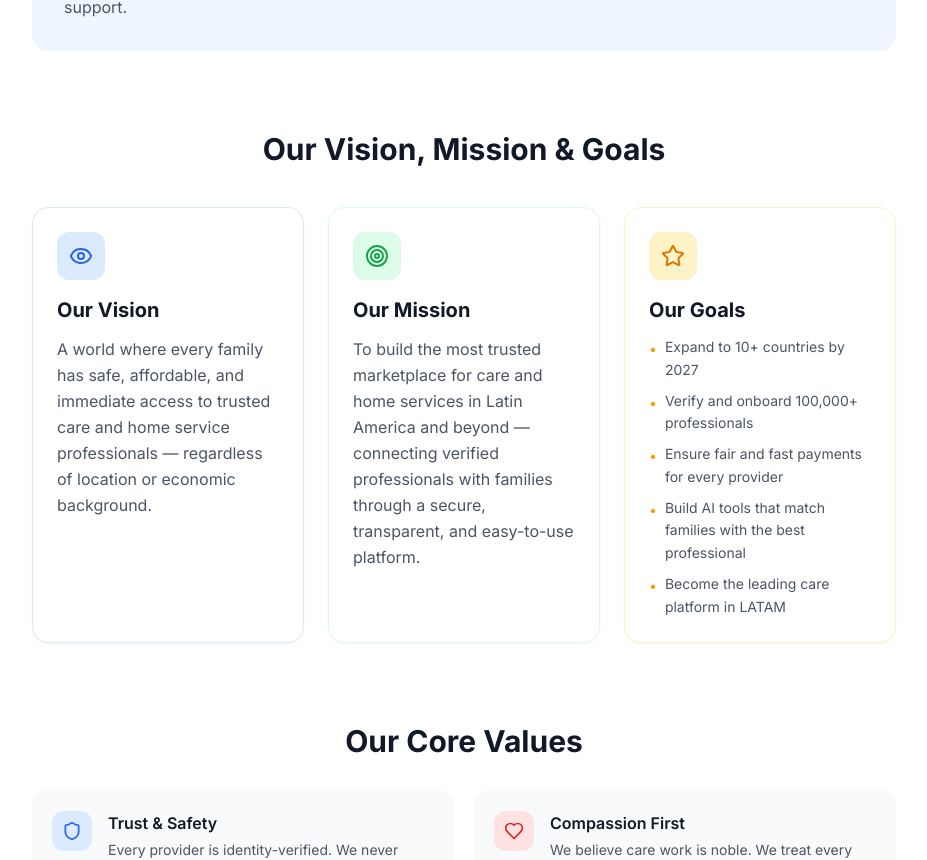
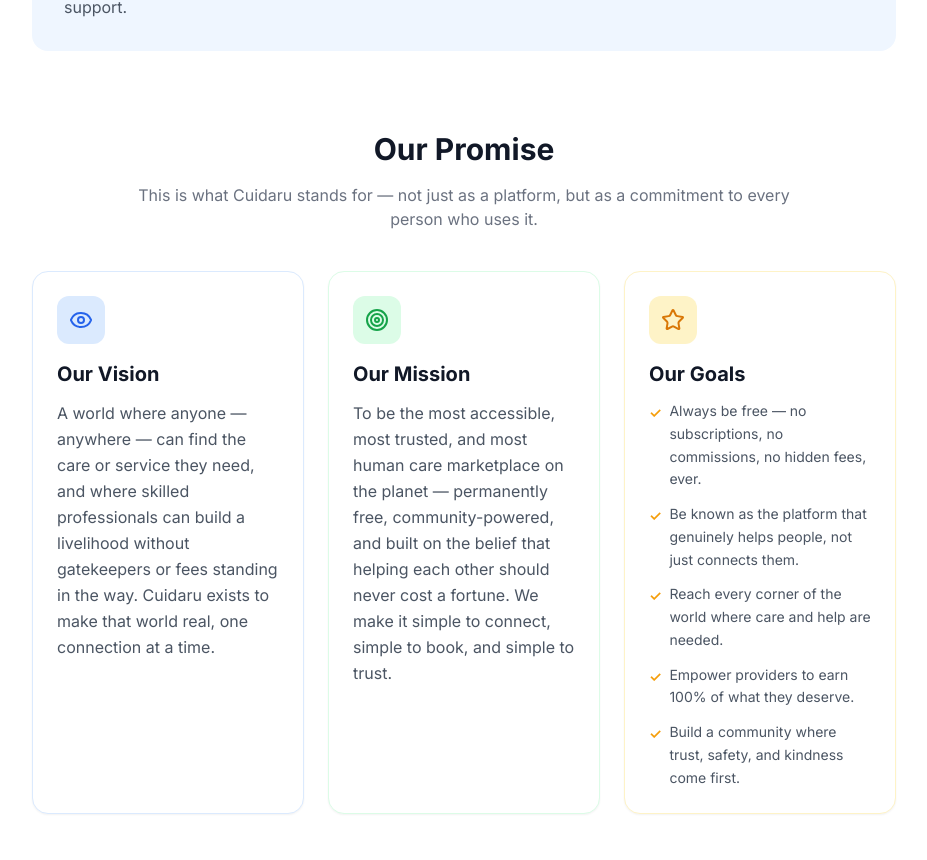
Before and after one commit to jesraecudal-ai/cuidaru-on-demand-professional-home-care-and-assistance, a React (Vite) app: page /about in a window 1280 px wide. Shown: the part 1775-2635 px from the top of the page, without its empty margins (176-1103 px from the left). Built offline with nearby package versions, Linux system fonts and the light colour scheme; no server answers; the HTML template or start-up script is replaced by a standard one.

Commit message:
File changes

```diff
--- a/src/pages/About.jsx
+++ b/src/pages/About.jsx
@@ -120,18 +120,37 @@ export default function About() {
 
         {/* Vision, Mission, Goals */}
         <motion.section initial={{ opacity: 0, y: 30 }} whileInView={{ opacity: 1, y: 0 }} viewport={{ once: true }} transition={{ duration: 0.5 }}>
-          <h2 className="text-3xl font-bold text-gray-900 mb-10 text-center">{t('about_vmg_title')}</h2>
+          <h2 className="text-3xl font-bold text-gray-900 mb-4 text-center">Our Promise</h2>
+          <p className="text-center text-gray-500 mb-10 max-w-2xl mx-auto">This is what Cuidaru stands for — not just as a platform, but as a commitment to every person who uses it.</p>
           <div className="grid md:grid-cols-3 gap-6">
             {[
-              { border: 'border-blue-100', bg: 'bg-blue-100', Icon: Eye, iconClass: 'text-blue-600', title: t('about_vision_title'), content: <p className="text-gray-600 leading-relaxed">{t('about_vision_desc')}</p> },
-              { border: 'border-green-100', bg: 'bg-green-100', Icon: Target, iconClass: 'text-green-600', title: t('about_mission_title'), content: <p className="text-gray-600 leading-relaxed">{t('about_mission_desc')}</p> },
-              { border: 'border-amber-100', bg: 'bg-amber-100', Icon: Star, iconClass: 'text-amber-600', title: t('about_goals_title'), content: (
-                <ul className="text-gray-600 space-y-2 text-sm leading-relaxed">
-                  {[t('about_goal1'), t('about_goal2'), t('about_goal3'), t('about_goal4'), t('about_goal5')].map((g, i) => (
-                    <li key={i} className="flex items-start gap-2"><span className="text-amber-500 mt-0.5">•</span> {g}</li>
-                  ))}
-                </ul>
-              )},
+              {
+                border: 'border-blue-100', bg: 'bg-blue-100', Icon: Eye, iconClass: 'text-blue-600',
+                title: 'Our Vision',
+                content: <p className="text-gray-600 leading-relaxed">A world where anyone — anywhere — can find the care or service they need, and where skilled professionals can build a livelihood without gatekeepers or fees standing in the way. Cuidaru exists to make that world real, one connection at a time.</p>
+              },
+              {
+                border: 'border-green-100', bg: 'bg-green-100', Icon: Target, iconClass: 'text-green-600',
+                title: 'Our Mission',
+                content: <p className="text-gray-600 leading-relaxed">To be the most accessible, most trusted, and most human care marketplace on the planet — permanently free, community-powered, and built on the belief that helping each other should never cost a fortune. We make it simple to connect, simple to book, and simple to trust.</p>
+              },
+              {
+                border: 'border-amber-100', bg: 'bg-amber-100', Icon: Star, iconClass: 'text-amber-600',
+                title: 'Our Goals',
+                content: (
+                  <ul className="text-gray-600 space-y-3 text-sm leading-relaxed">
+                    {[
+                      'Always be free — no subscriptions, no commissions, no hidden fees, ever.',
+                      'Be known as the platform that genuinely helps people, not just connects them.',
+                      'Reach every corner of the world where care and help are needed.',
+                      'Empower providers to earn 100% of what they deserve.',
+                      'Build a community where trust, safety, and kindness come first.',
+                    ].map((g, i) => (
+                      <li key={i} className="flex items-start gap-2"><span className="text-amber-500 mt-0.5 font-bold">✓</span> {g}</li>
+                    ))}
+                  </ul>
+                )
+              },
             ].map(({ border, bg, Icon, iconClass, title, content }, i) => (
               <motion.div key={title} initial={{ opacity: 0, y: 20 }} whileInView={{ opacity: 1, y: 0 }} viewport={{ once: true }} transition={{ duration: 0.4, delay: i * 0.1 }} className={`bg-white border ${border} rounded-2xl p-6 shadow-sm hover:shadow-md transition-shadow`}>
                 <div className={`w-12 h-12 rounded-xl ${bg} flex items-center justify-center mb-4`}>
```
